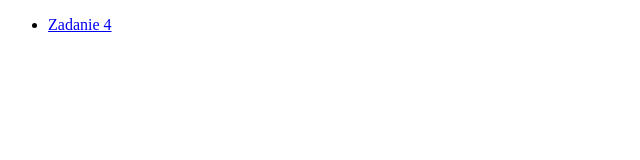
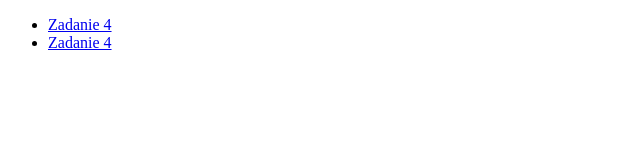
Before and after one commit to IL61943/zadania_61943, a plain HTML site: page index.html in a window 1280 px wide. Shown: the full height of the page, 0-640 px from the left. Drawn offline with Linux system fonts and the light colour scheme.

Commit message:
Update index.html

```diff
--- a/index.html
+++ b/index.html
@@ -6,6 +6,7 @@
 <body>
   <ul>
     <li><a href="zad4_interakcja/index.html">Zadanie 4</a></li>
+    <li><a href="zad5_F_i_W/index.html">Zadanie 4</a></li>
   </ul>
 
 </body>
```
